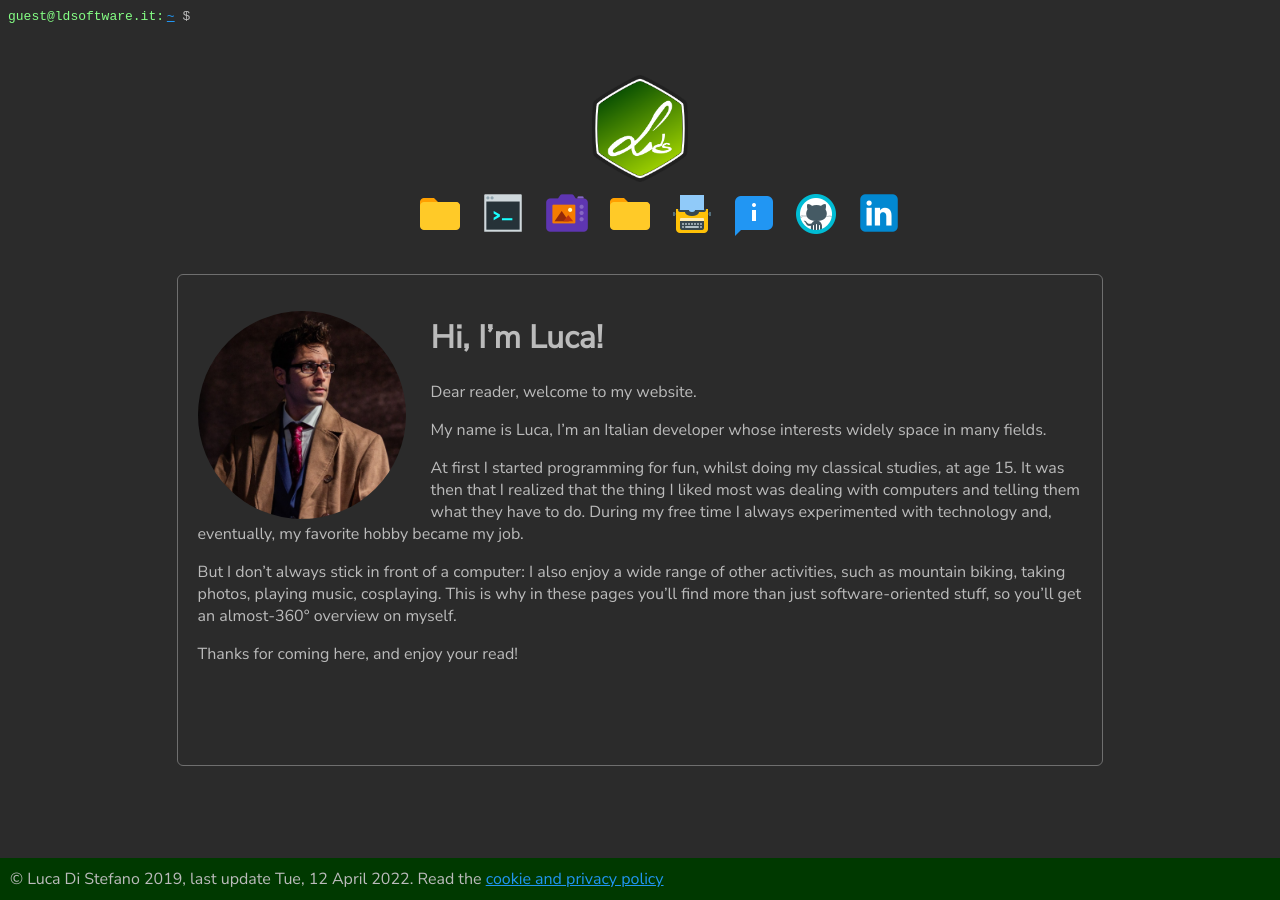
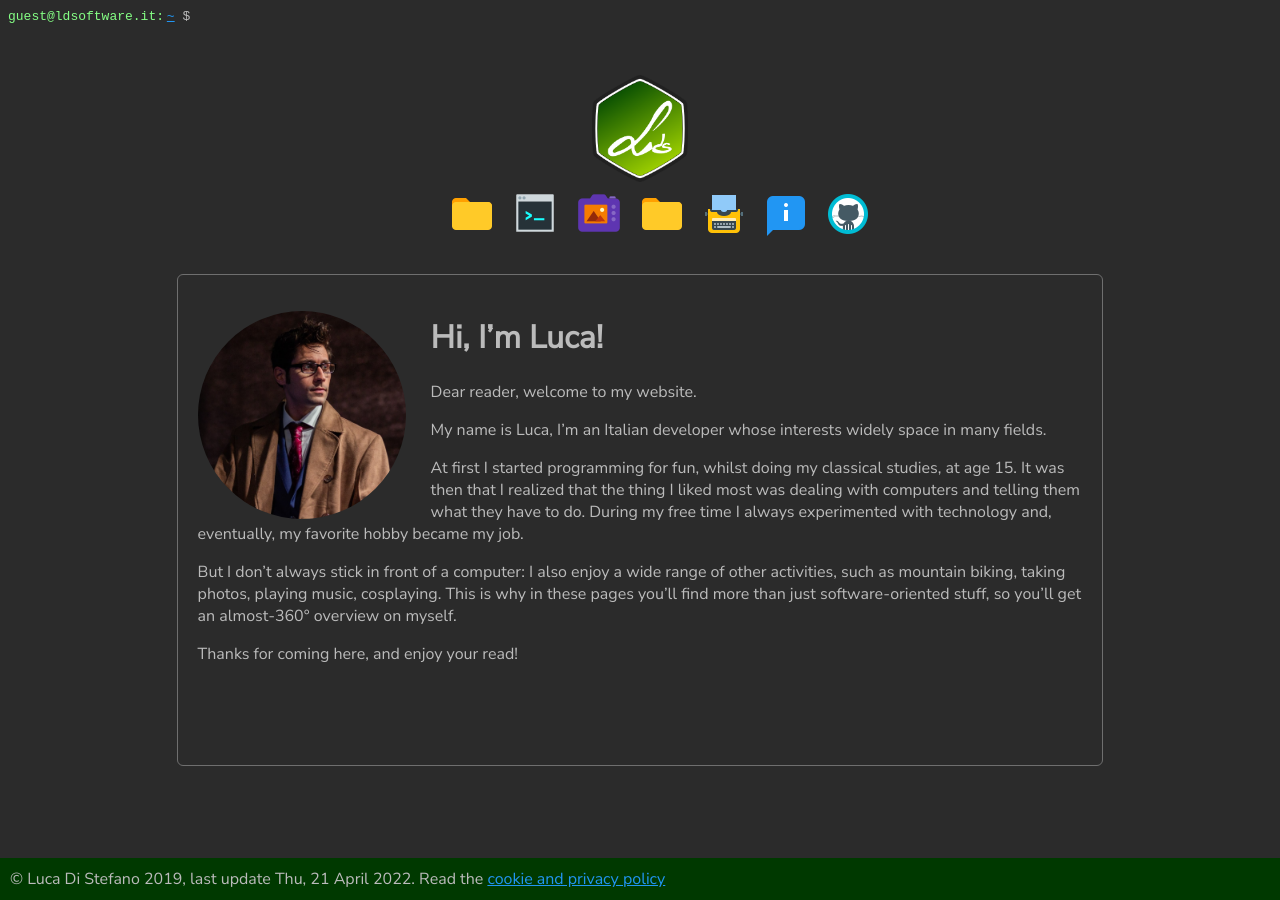
Before and after one commit to LukeDS-it/LukeDS-it.github.io, a Jekyll site: the page built from index.md, in a window 1280 px wide. Built offline with Jekyll 4.4.1, drawn with Linux system fonts in a browser that asks for light colours.

```diff
--- a/_config.yml
+++ b/_config.yml
@@ -10,8 +10,7 @@ baseurl: ""
 url: "https://ldsoftware.it"
 twitter_username: LucaMacGyver
 github_username:  LukeDS-it
-linkedin_username: luca-di-stefano-31224b3b
-last_update: Tue, 12 April 2022
+last_update: Thu, 21 April 2022
 permalink: /blog/:categories/:year/:month/:day/:title
 
 # Build settings
```
